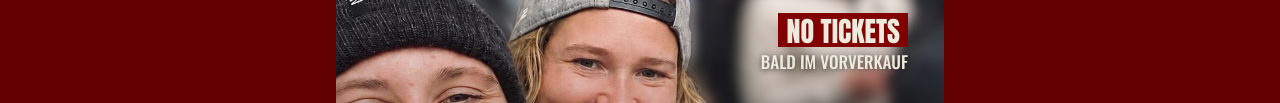
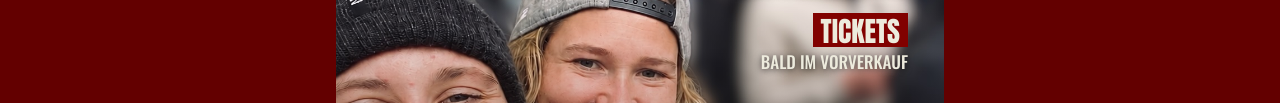
Before and after one commit to JuliusWelzel/hochzeit-klara-henni, a plain HTML site: page index.html in a window 1280 px wide. Shown: the part 296-399 px from the top of the page. Drawn offline with nearby package versions, Linux system fonts and the light colour scheme.

Commit message:
Cover: Tickets statt No Tickets
Co-Authored-By: Claude Opus 5.5 <noreply@anthropic.com>

```diff
--- a/index.html
+++ b/index.html
@@ -26,7 +26,7 @@
     <ul class="cover__lines">
       <li><b>Heimspiel</b>Wir feiern in Essen</li>
       <li><b>Fankurve</b>Ohne euch geht's nicht</li>
-      <li><b>No Tickets</b>Bald im Vorverkauf</li>
+      <li><b>Tickets</b>Bald im Vorverkauf</li>
     </ul>
 
 
```
